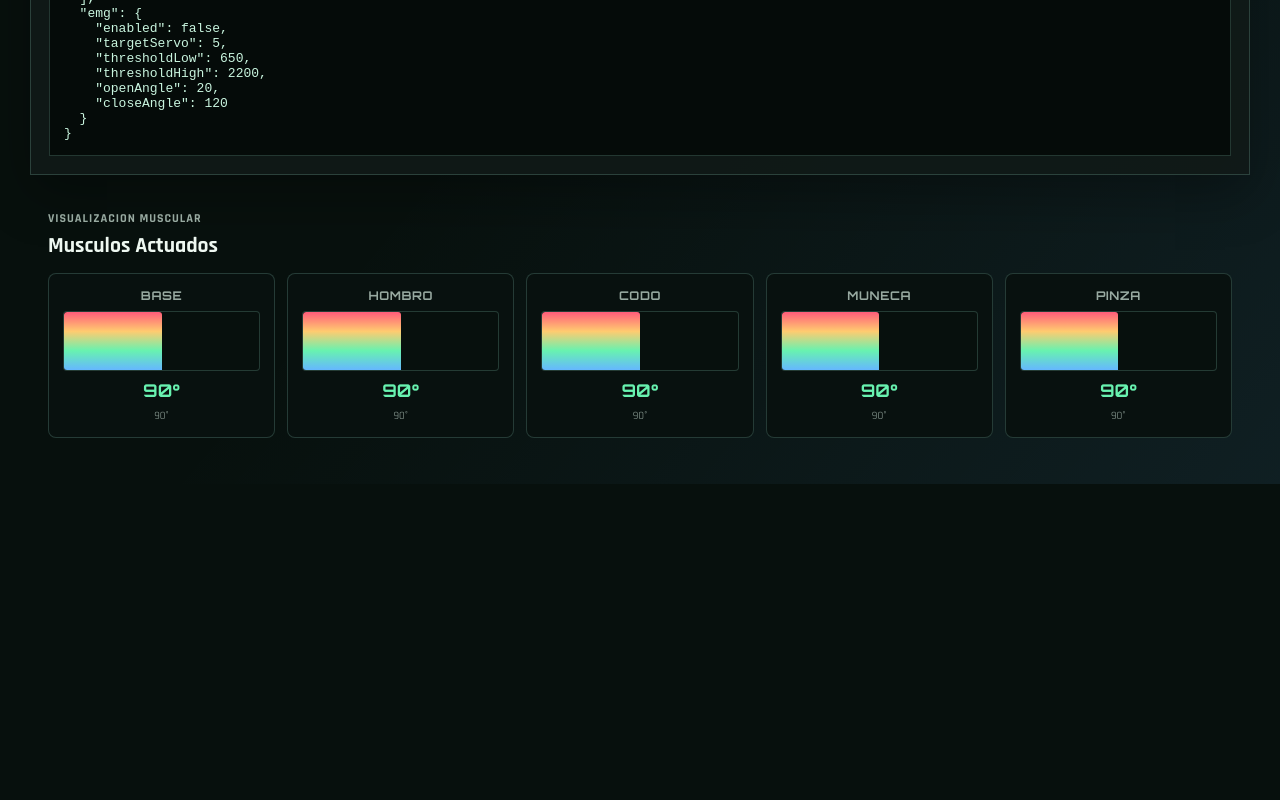
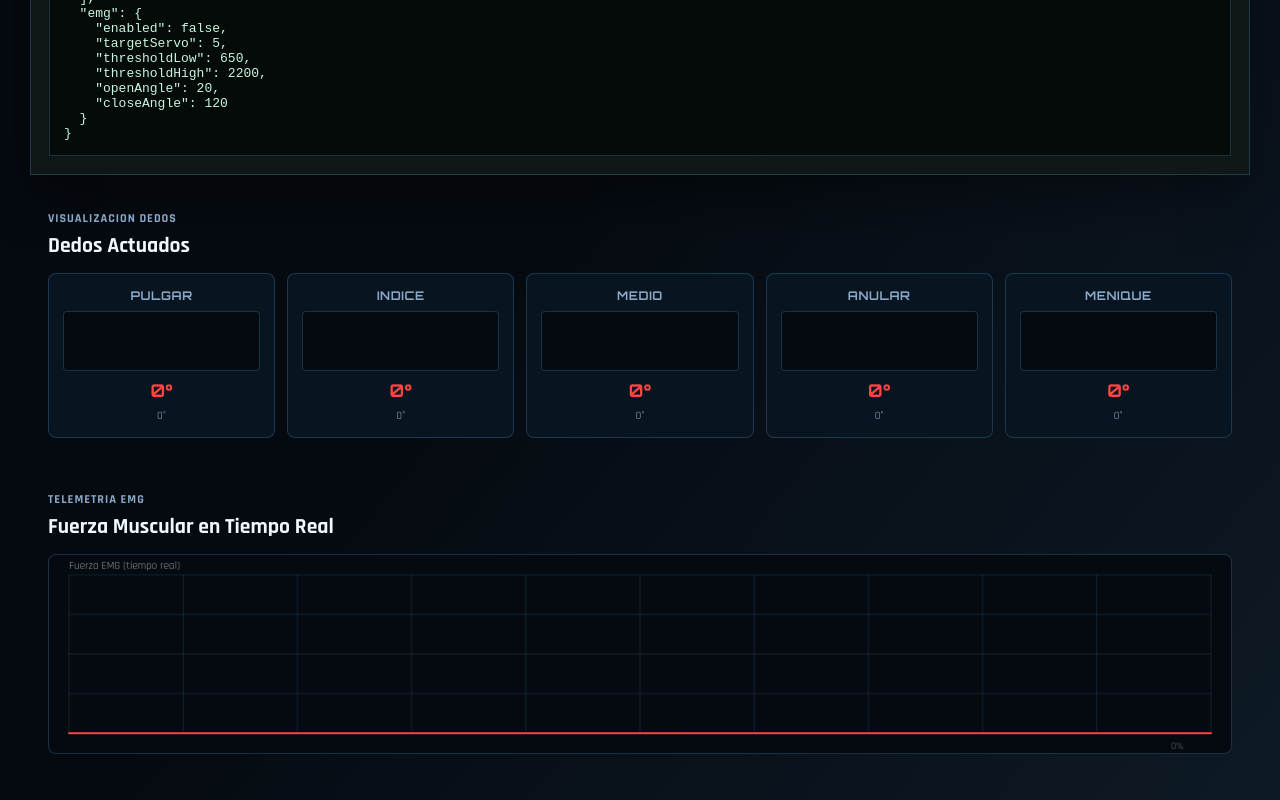
Before and after one commit to licmanuelperalta-hue/app_brazo_esp32, a plain HTML site: page index.html in a window 1280 px wide. Shown: the part 1515-2315 px from the top of the page. Before the commit the page ends 1999 px from the top, so only its background shows below. Drawn offline with Linux system fonts and the light colour scheme.

Commit message:
convierte a protesis de mano: 5 dedos controlados por EMG, colores azul/blanco/rojo, grafica lineal fuerza tiempo real

```diff
--- a/app.js
+++ b/app.js
@@ -1,7 +1,8 @@
-const DEFAULT_SERVO_ANGLES = [90, 90, 90, 90, 90];
-const SERVO_NAMES = ["base", "hombro", "codo", "muneca", "pinza"];
+const DEFAULT_SERVO_ANGLES = [0, 0, 0, 0, 0];
+const SERVO_NAMES = ["pulgar", "indice", "medio", "anular", "menique"];
 const SEND_INTERVAL_MS = 80;
 const EMG_MAX_ADC = 4095;
+const FORCE_HISTORY_LENGTH = 100;
 
 const state = {
     socket: null,
@@ -10,15 +11,16 @@ const state = {
     servos: [...DEFAULT_SERVO_ANGLES],
     emg: {
         enabled: false,
-        targetServo: 4,
+        targetServo: 0,
         low: 650,
         high: 2200,
-        openAngle: 20,
-        closeAngle: 120,
+        openAngle: 90,
+        closeAngle: 0,
         raw: 0,
         level: 0
     },
-    lastPacketAt: null
+    lastPacketAt: null,
+    forceHistory: Array(FORCE_HISTORY_LENGTH).fill(0)
 };
 
 const elements = {
@@ -42,7 +44,8 @@ const elements = {
     packetReadout: document.getElementById("packet-readout"),
     emgBar: document.getElementById("emg-bar"),
     payloadPreview: document.getElementById("payload-preview"),
-    muscleGrid: document.getElementById("muscle-grid")
+    muscleGrid: document.getElementById("muscle-grid"),
+    forceCanvas: document.getElementById("force-canvas")
 };
 
 const servoInputs = DEFAULT_SERVO_ANGLES.map((_, index) => document.getElementById(`servo-${index}`));
@@ -171,6 +174,9 @@ function handleTelemetry(rawMessage) {
     state.emg.level = level;
     state.lastPacketAt = new Date();
 
+    state.forceHistory.shift();
+    state.forceHistory.push(level);
+
     elements.emgReadout.textContent = `${raw}`;
     elements.signalReadout.textContent = `${level}%`;
     elements.packetReadout.textContent = state.lastPacketAt.toLocaleTimeString();
@@ -179,6 +185,8 @@ function handleTelemetry(rawMessage) {
     if (Array.isArray(data.servos)) {
         data.servos.slice(0, 5).forEach((angle, index) => updateServo(index, angle));
     }
+
+    drawForceGraph();
 }
 
 function sendPayload() {
@@ -223,13 +231,13 @@ elements.connectBtn.addEventListener("click", connect);
 function initMuscleGrid() {
     if (!elements.muscleGrid) return;
     elements.muscleGrid.innerHTML = SERVO_NAMES.map((name, index) => `
-        <article class="muscle-item" data-muscle="${index}">
-            <span class="muscle-name">${name.toUpperCase()}</span>
-            <div class="muscle-bar-container">
-                <div class="muscle-bar" id="muscle-bar-${index}" style="width: 0%"></div>
+        <article class="finger-item" data-finger="${index}">
+            <span class="finger-name">${name.toUpperCase()}</span>
+            <div class="finger-bar-container">
+                <div class="finger-bar" id="finger-bar-${index}" style="width: 0%"></div>
             </div>
-            <span class="muscle-value" id="muscle-value-${index}">0&deg;</span>
-            <span class="muscle-label">${state.servos[index]}&deg;</span>
+            <span class="finger-value" id="finger-value-${index}">0&deg;</span>
+            <span class="finger-label">${state.servos[index]}&deg;</span>
         </article>
     `).join('');
 }
@@ -237,21 +245,88 @@ function initMuscleGrid() {
 function updateMuscleGrid() {
     if (!elements.muscleGrid) return;
 
-    const items = elements.muscleGrid.querySelectorAll('.muscle-item');
+    const items = elements.muscleGrid.querySelectorAll('.finger-item');
     items.forEach((item, index) => {
         const angle = state.servos[index];
-        const bar = item.querySelector('.muscle-bar');
-        const valueEl = item.querySelector('.muscle-value');
-        const labelEl = item.querySelector('.muscle-label');
+        const bar = item.querySelector('.finger-bar');
+        const valueEl = item.querySelector('.finger-value');
+        const labelEl = item.querySelector('.finger-label');
 
         const percent = Math.round((angle / 180) * 100);
         bar.style.width = `${percent}%`;
         valueEl.textContent = `${angle}°`;
         labelEl.textContent = `${angle}°`;
 
-        item.classList.toggle('active', angle !== 90);
+        item.classList.toggle('active', angle > 10);
         item.classList.toggle('emg-target', state.emg.enabled && state.mode === 'emg' && index === state.emg.targetServo);
     });
+}
+
+function drawForceGraph() {
+    const canvas = elements.forceCanvas;
+    if (!canvas) return;
+
+    const ctx = canvas.getContext('2d');
+    const rect = canvas.getBoundingClientRect();
+    const dpr = window.devicePixelRatio || 1;
+
+    canvas.width = rect.width * dpr;
+    canvas.height = rect.height * dpr;
+    ctx.scale(dpr, dpr);
+
+    const width = rect.width;
+    const height = rect.height;
+    const padding = 20;
+    const graphWidth = width - padding * 2;
+    const graphHeight = height - padding * 2;
+
+    ctx.clearRect(0, 0, width, height);
+
+    ctx.strokeStyle = 'rgba(101, 183, 255, 0.15)';
+    ctx.lineWidth = 1;
+    for (let i = 0; i <= 4; i++) {
+        const y = padding + (graphHeight / 4) * i;
+        ctx.beginPath();
+        ctx.moveTo(padding, y);
+        ctx.lineTo(width - padding, y);
+        ctx.stroke();
+    }
+    for (let i = 0; i <= 10; i++) {
+        const x = padding + (graphWidth / 10) * i;
+        ctx.beginPath();
+        ctx.moveTo(x, padding);
+        ctx.lineTo(x, height - padding);
+        ctx.stroke();
+    }
+
+    const history = state.forceHistory;
+    const maxForce = Math.max(...history, 1);
+
+    const gradient = ctx.createLinearGradient(0, height - padding, 0, padding);
+    gradient.addColorStop(0, '#ff4444');
+    gradient.addColorStop(0.5, '#ffaa00');
+    gradient.addColorStop(1, '#ffffff');
+
+    ctx.beginPath();
+    ctx.strokeStyle = gradient;
+    ctx.lineWidth = 2;
+    ctx.lineCap = 'round';
+    ctx.lineJoin = 'round';
+
+    history.forEach((force, i) => {
+        const x = padding + (graphWidth / (FORCE_HISTORY_LENGTH - 1)) * i;
+        const y = height - padding - (force / maxForce) * graphHeight;
+        if (i === 0) ctx.moveTo(x, y);
+        else ctx.lineTo(x, y);
+    });
+    ctx.stroke();
+
+    ctx.fillStyle = 'rgba(255, 255, 255, 0.6)';
+    ctx.font = '11px Rajdhani';
+    ctx.fillText('Fuerza EMG (tiempo real)', padding, 14);
+    ctx.fillStyle = 'rgba(255, 255, 255, 0.4)';
+    ctx.font = '10px Rajdhani';
+    ctx.fillText(`${Math.round(state.emg.level)}%`, width - padding - 40, height - 4);
 }
 
 updateEmgConfig();
@@ -259,3 +334,4 @@ DEFAULT_SERVO_ANGLES.forEach((angle, index) => updateServo(index, angle));
 initMuscleGrid();
 setMode("manual");
 setInterval(sendPayload, SEND_INTERVAL_MS);
+setInterval(drawForceGraph, 100);
--- a/index.html
+++ b/index.html
@@ -3,7 +3,7 @@
 <head>
     <meta charset="UTF-8">
     <meta name="viewport" content="width=device-width, initial-scale=1.0">
-    <title>VISIONAI ARM - 5 SERVOS EMG</title>
+    <title>VISIONAI HAND - PROTESIS EMG 5 DEDOS</title>
     <link rel="preconnect" href="https://fonts.googleapis.com">
     <link rel="preconnect" href="https://fonts.gstatic.com" crossorigin>
     <link href="https://fonts.googleapis.com/css2?family=Orbitron:wght@500;700&family=Rajdhani:wght@400;600;700&display=swap" rel="stylesheet">
@@ -14,7 +14,7 @@
         <header class="topbar">
             <section class="brand-block" aria-label="Identidad del sistema">
                 <span class="eyebrow">VISIONAI / ESP32</span>
-                <h1>Brazo Robotico EMG</h1>
+                <h1>Protesis de Mano EMG</h1>
             </section>
 
             <section class="network-card" aria-label="Conexion del ESP32">
@@ -167,13 +167,21 @@
             <pre id="payload-preview">{}</pre>
         </section>
 
-        <section class="muscle-panel" aria-label="Activacion muscular">
+        <section class="finger-panel" aria-label="Activacion dedos">
             <div class="panel-heading">
-                <span class="eyebrow">Visualizacion muscular</span>
-                <h2>Musculos Actuados</h2>
+                <span class="eyebrow">Visualizacion dedos</span>
+                <h2>Dedos Actuados</h2>
             </div>
-            <div class="muscle-grid" id="muscle-grid">
+            <div class="finger-grid" id="muscle-grid">
             </div>
+        </section>
+
+        <section class="force-panel" aria-label="Grafica de fuerza EMG">
+            <div class="panel-heading">
+                <span class="eyebrow">Telemetria EMG</span>
+                <h2>Fuerza Muscular en Tiempo Real</h2>
+            </div>
+            <canvas id="force-canvas" class="force-canvas" aria-label="Grafica lineal de fuerza EMG"></canvas>
         </section>
     </main>
 
--- a/style.css
+++ b/style.css
@@ -1,15 +1,16 @@
 :root {
-    --bg: #07100d;
-    --panel: #101a17;
-    --panel-2: #14231f;
-    --line: rgba(143, 211, 190, 0.22);
-    --text: #eef8f1;
-    --muted: #98aaa1;
-    --mint: #68f2b0;
+    --bg: #050a10;
+    --panel: #0a1420;
+    --panel-2: #0d1b2e;
+    --line: rgba(101, 183, 255, 0.22);
+    --text: #f0f8ff;
+    --muted: #8aa8c8;
     --blue: #65b7ff;
-    --amber: #ffcb70;
-    --danger: #ff5c7a;
-    --shadow: 0 18px 50px rgba(0, 0, 0, 0.32);
+    --blue-bright: #8dd3ff;
+    --white: #ffffff;
+    --red: #ff4444;
+    --red-bright: #ff6b6b;
+    --shadow: 0 18px 50px rgba(0, 0, 0, 0.4);
 }
 
 * {
@@ -140,8 +141,8 @@ select:focus {
 .mode-switch button {
     min-height: 42px;
     border: 1px solid transparent;
-    color: #06100c;
-    background: var(--mint);
+    color: #050a10;
+    background: var(--blue);
     font-weight: 800;
     text-transform: uppercase;
 }
@@ -154,8 +155,8 @@ select:focus {
 }
 
 .link-led.is-online {
-    background: var(--mint);
-    box-shadow: 0 0 16px var(--mint);
+    background: var(--blue);
+    box-shadow: 0 0 16px var(--blue);
 }
 
 .status-strip {
@@ -205,8 +206,8 @@ select:focus {
 }
 
 .mode-switch button.is-active {
-    background: var(--blue);
-    color: #04111d;
+    background: var(--white);
+    color: #050a10;
 }
 
 .toggle-row {
@@ -295,7 +296,7 @@ output {
 
 input[type="range"] {
     padding: 0;
-    accent-color: var(--mint);
+    accent-color: var(--blue);
 }
 
 .telemetry-panel {
@@ -312,7 +313,7 @@ input[type="range"] {
 .emg-bar {
     width: 0%;
     height: 100%;
-    background: linear-gradient(90deg, var(--blue), var(--mint), var(--amber), var(--danger));
+    background: linear-gradient(90deg, var(--red), var(--blue), var(--white));
     transition: width 0.12s ease;
 }
 
@@ -327,8 +328,10 @@ pre {
 }
 
 .is-stopped .servo-card,
-.is-stopped .telemetry-panel {
-    border-color: rgba(255, 92, 122, 0.65);
+.is-stopped .telemetry-panel,
+.is-stopped .finger-panel,
+.is-stopped .force-panel {
+    border-color: rgba(255, 68, 68, 0.65);
 }
 
 @media (max-width: 900px) {
@@ -352,19 +355,20 @@ pre {
     }
 }
 
-.muscle-panel {
+.finger-panel,
+.force-panel {
     margin-top: 14px;
     padding: 18px;
 }
 
-.muscle-grid {
+.finger-grid {
     display: grid;
     grid-template-columns: repeat(5, 1fr);
     gap: 12px;
 }
 
-.muscle-item {
-    background: #08110f;
+.finger-item {
+    background: #081420;
     border: 1px solid var(--line);
     border-radius: 8px;
     padding: 14px;
@@ -375,17 +379,17 @@ pre {
     transition: all 0.2s ease;
 }
 
-.muscle-item.active {
-    border-color: var(--mint);
-    box-shadow: 0 0 20px rgba(104, 242, 176, 0.3);
+.finger-item.active {
+    border-color: var(--red);
+    box-shadow: 0 0 20px rgba(255, 68, 68, 0.3);
 }
 
-.muscle-item.emg-target {
+.finger-item.emg-target {
     border-color: var(--blue);
-    background: rgba(101, 183, 255, 0.08);
+    background: rgba(101, 183, 255, 0.12);
 }
 
-.muscle-name {
+.finger-name {
     font-family: "Orbitron", sans-serif;
     font-size: 0.75rem;
     font-weight: 700;
@@ -394,43 +398,52 @@ pre {
     letter-spacing: 0.05em;
 }
 
-.muscle-bar-container {
+.finger-bar-container {
     width: 100%;
     height: 60px;
-    background: #07100d;
+    background: #050a10;
     border: 1px solid var(--line);
     border-radius: 4px;
     overflow: hidden;
     position: relative;
 }
 
-.muscle-bar {
+.finger-bar {
     width: 0%;
     height: 100%;
-    background: linear-gradient(180deg, var(--danger), var(--amber), var(--mint), var(--blue));
+    background: linear-gradient(180deg, var(--red), var(--blue), var(--white));
     transition: width 0.15s ease, background 0.2s ease;
     border-radius: 3px 3px 0 0;
 }
 
-.muscle-value {
+.finger-value {
     font-family: "Orbitron", sans-serif;
     font-size: 1.1rem;
     font-weight: 700;
-    color: var(--mint);
+    color: var(--red);
 }
 
-.muscle-item.emg-target .muscle-value {
+.finger-item.emg-target .finger-value {
     color: var(--blue);
 }
 
-.muscle-label {
+.finger-label {
     font-size: 0.7rem;
     color: var(--muted);
     text-align: center;
 }
 
+.force-canvas {
+    width: 100%;
+    height: 200px;
+    background: #050a10;
+    border: 1px solid var(--line);
+    border-radius: 8px;
+    display: block;
+}
+
 @media (max-width: 900px) {
-    .muscle-grid {
+    .finger-grid {
         grid-template-columns: repeat(3, 1fr);
     }
 }
@@ -446,7 +459,8 @@ pre {
     .control-panel,
     .servo-card,
     .telemetry-panel,
-    .muscle-panel {
+    .finger-panel,
+    .force-panel {
         padding: 14px;
     }
 
@@ -454,7 +468,7 @@ pre {
         grid-template-columns: 1fr;
     }
 
-    .muscle-grid {
+    .finger-grid {
         grid-template-columns: repeat(2, 1fr);
     }
 }
```
